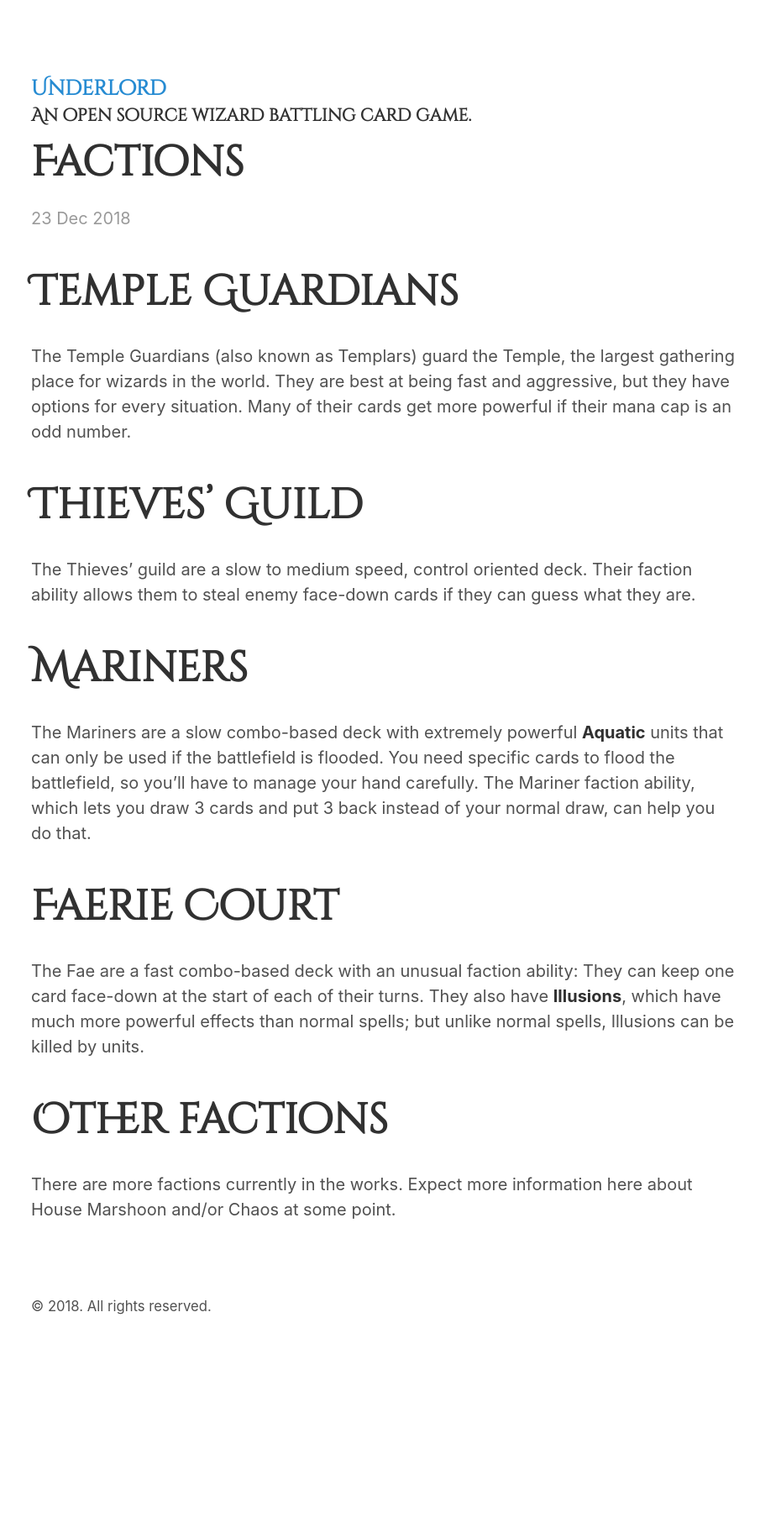
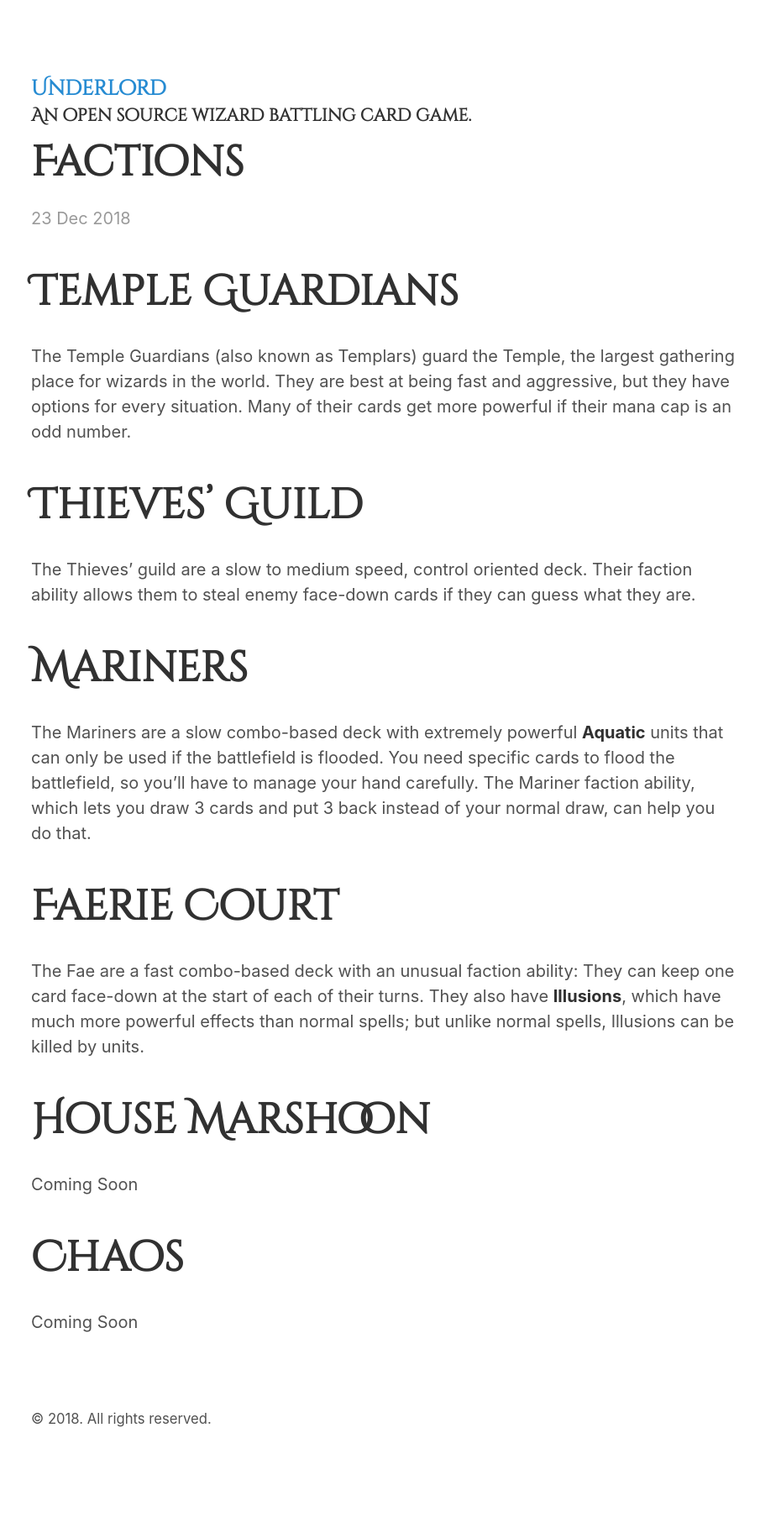
Before and after one commit to underlordcg/underlordcg.github.io, a Jekyll site: the page built from _posts/2018-12-23-factions.md, in a window 1280 px wide. Shown: the whole page at 84% size, without its empty margins (183-1088 px from the left). Built offline with Jekyll 4.4.1, drawn with Linux system fonts in a browser that asks for light colours; before the commit the page ends 1697 px from its top, so only the background shows below that.

Commit message:
"Coming soon" for Marshoons and Chaos

```diff
--- a/_posts/2018-12-23-factions.md
+++ b/_posts/2018-12-23-factions.md
@@ -31,7 +31,10 @@ keep one card face-down at the start of each of their turns. They also have
 __Illusions__, which have much more powerful effects than normal spells; but
 unlike normal spells, Illusions can be killed by units.
 
-# Other factions
+# House Marshoon
 
-There are more factions currently in the works. Expect more information here
-about House Marshoon and/or Chaos at some point.
+Coming Soon
+
+# Chaos
+
+Coming Soon
```
